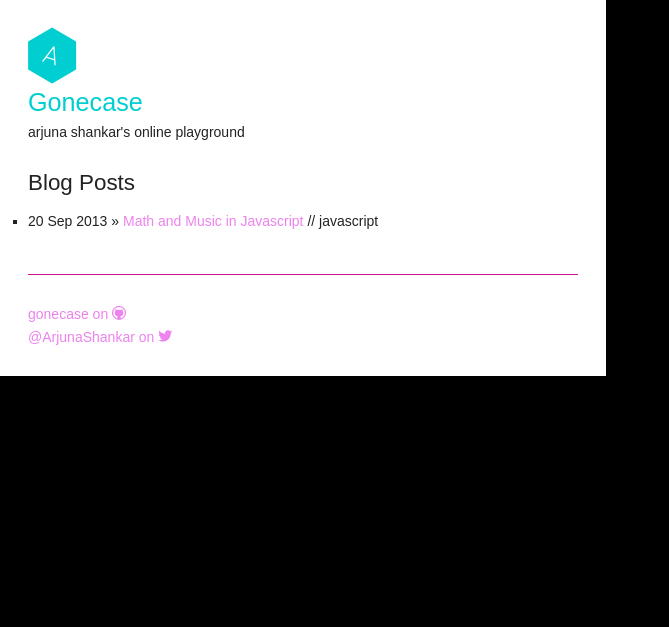
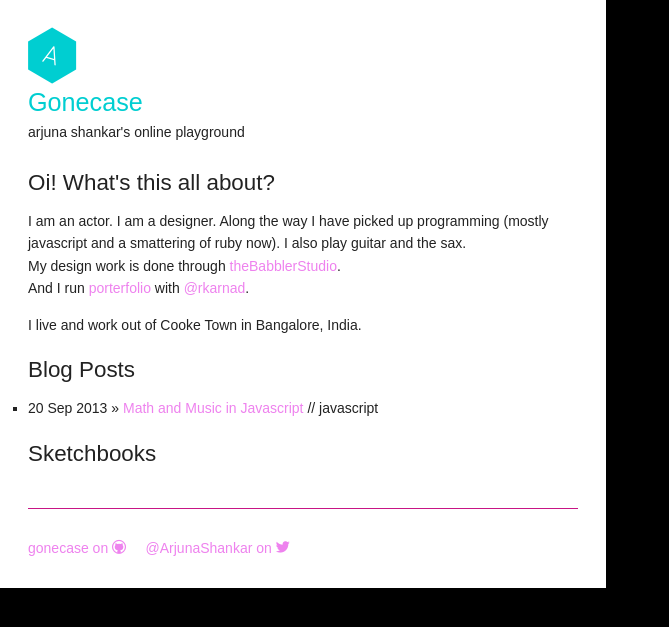
Before and after one commit to swaroopsm/arjunashankar.com, a Jekyll site: the page built from index.html, in a window 1280 px wide. Shown: the top 627 px of the page, without its empty margins (0-669 px from the left). Built offline with Jekyll 4.4.1, drawn with Linux system fonts in a browser that asks for light colours; Markdown is read by kramdown in place of the engine named in the settings.

Commit message:
added more about text

```diff
--- a/_layouts/default.html
+++ b/_layouts/default.html
@@ -36,7 +36,7 @@
           <div class="footer">
             <div class="contact">
               <p>
-                <a href="https://github.com/gonecase">gonecase on <i class="icon-github"></i> </a><br />
+                <a href="https://github.com/gonecase">gonecase on <i class="icon-github"></i> </a> &nbsp;&nbsp;&nbsp;
                 <a href="https://twitter.com/ArjunaShankar">@ArjunaShankar on <i class="icon-twitter"></i> </a><br />
               </p>
             </div>
--- a/index.html
+++ b/index.html
@@ -4,10 +4,18 @@ title: Gonecase
 ---
 
 <div id="home">
+
+  <h2>Oi! What's this all about?</h2>
+  <p>I am an actor. I am a designer. Along the way I have picked up programming (mostly javascript and a smattering of ruby now). I also play guitar and the sax. <br>
+  My design work is done through <a href="http://www.thebabblerstudio.com">theBabblerStudio</a>. <br> And I run <a href="http://www.porterfolio.net">porterfolio</a> with <a href="http://www.twitter.com/rkarnad">@rkarnad</a>.</p>
+  <p>I live and work out of Cooke Town in Bangalore, India.</p>
+
   <h2>Blog Posts</h2>
   <ul class="posts">
     {% for post in site.posts %}
       <li><span>{{ post.date | date_to_string }}</span> &raquo; <a href="{{ post.url }}">{{ post.title }}</a> //  {{post.categories}}</li>
     {% endfor %}
   </ul>
+
+  <h2>Sketchbooks</h2>
 </div>
```
